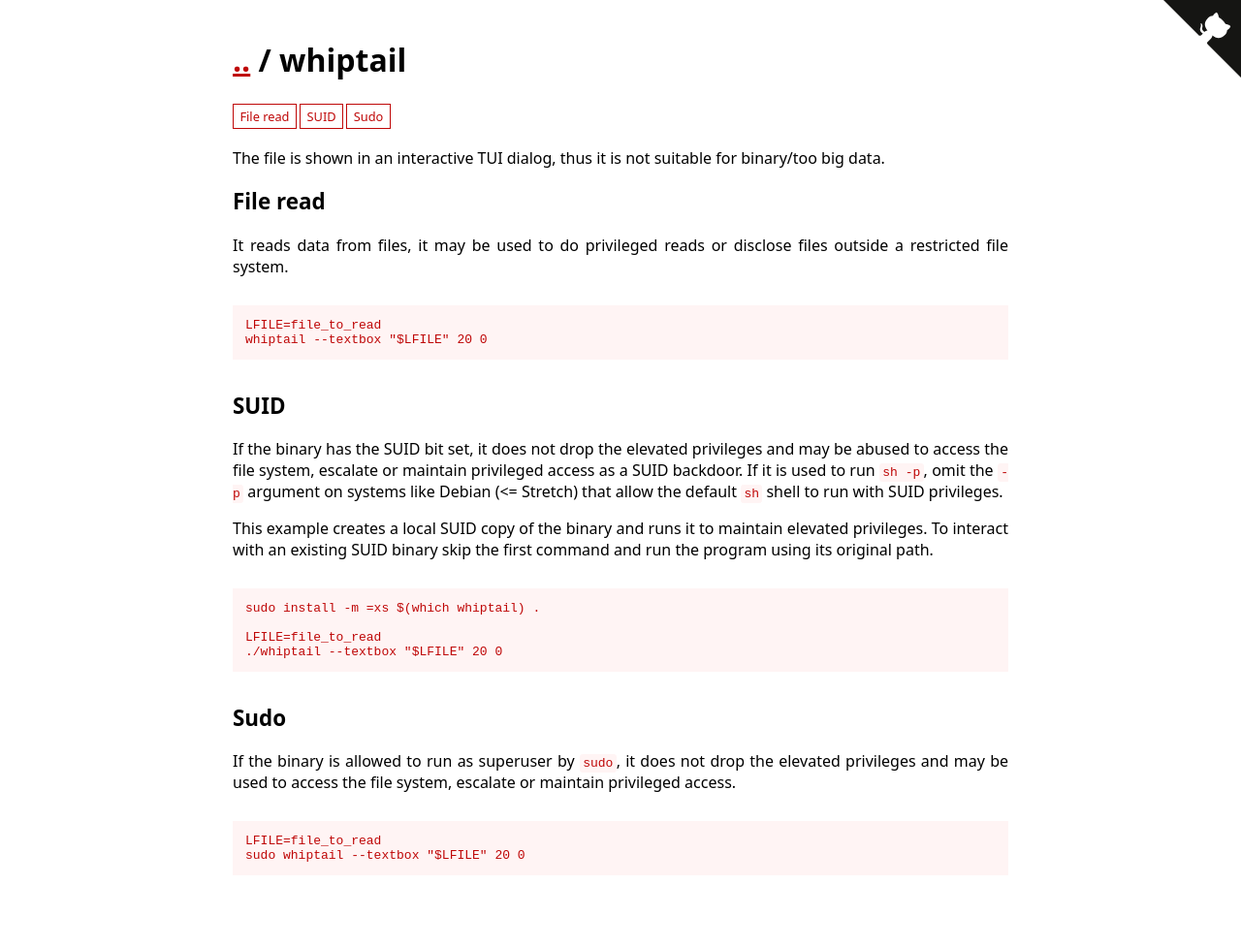
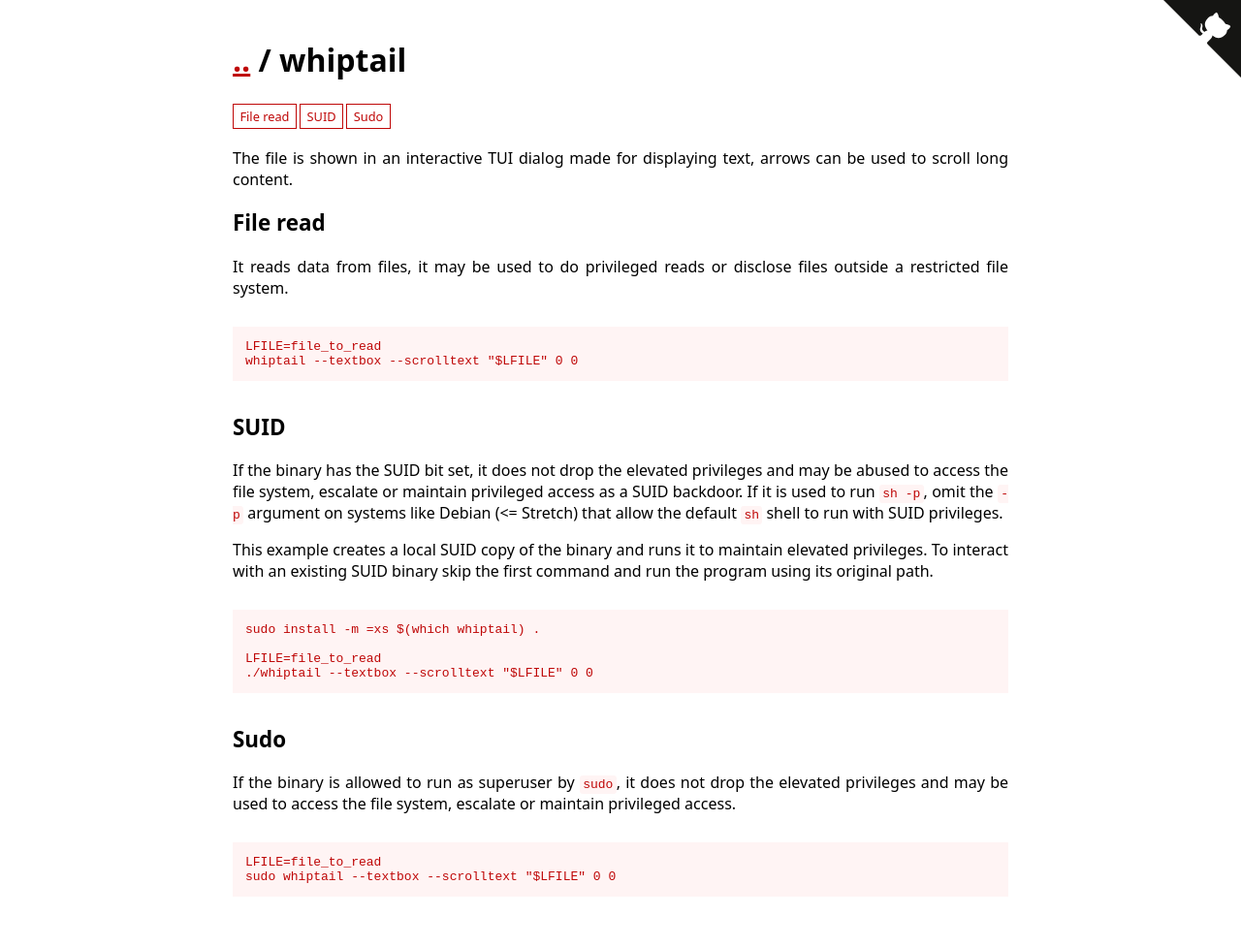
Before and after one commit to GTFOBins/GTFOBins.github.io, a Jekyll site: the page built from _gtfobins/whiptail.md, in a window 1280 px wide. Shown: the whole page at 97% size. Built offline with Jekyll 4.4.1, drawn with Linux system fonts in a browser that asks for light colours; before the commit the page ends 956 px from its top, so only the background shows below that.

Commit message:
Add scroll

```diff
--- a/_gtfobins/whiptail.md
+++ b/_gtfobins/whiptail.md
@@ -1,16 +1,16 @@
 ---
-description: The file is shown in an interactive TUI dialog, thus it is not suitable for binary/too big data.
+description: The file is shown in an interactive TUI dialog made for displaying text, arrows can be used to scroll long content.
 functions:
   file-read:
     - code: |
         LFILE=file_to_read
-        whiptail --textbox "$LFILE" 20 0
+        whiptail --textbox --scrolltext "$LFILE" 0 0
   suid:
     - code: |
         LFILE=file_to_read
-        ./whiptail --textbox "$LFILE" 20 0
+        ./whiptail --textbox --scrolltext "$LFILE" 0 0
   sudo:
     - code: |
         LFILE=file_to_read
-        sudo whiptail --textbox "$LFILE" 20 0
+        sudo whiptail --textbox --scrolltext "$LFILE" 0 0
 ---
```
